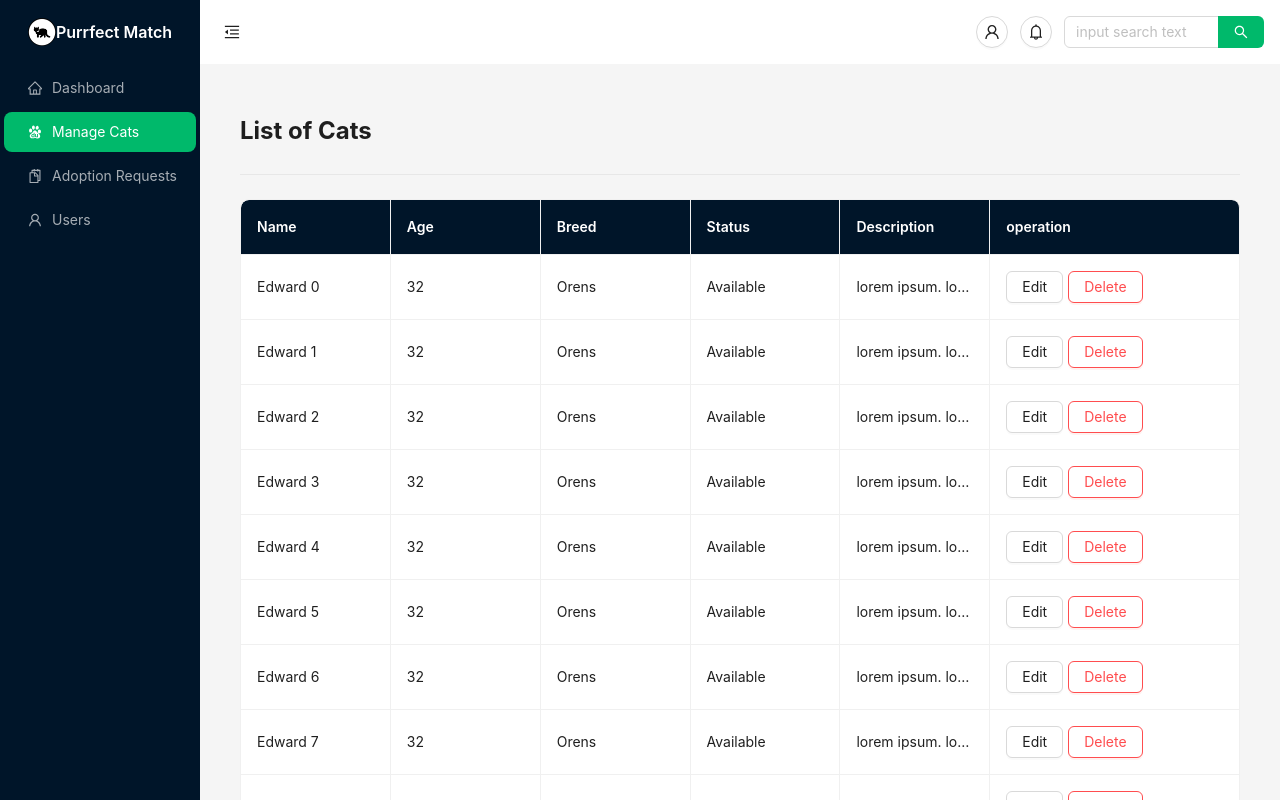
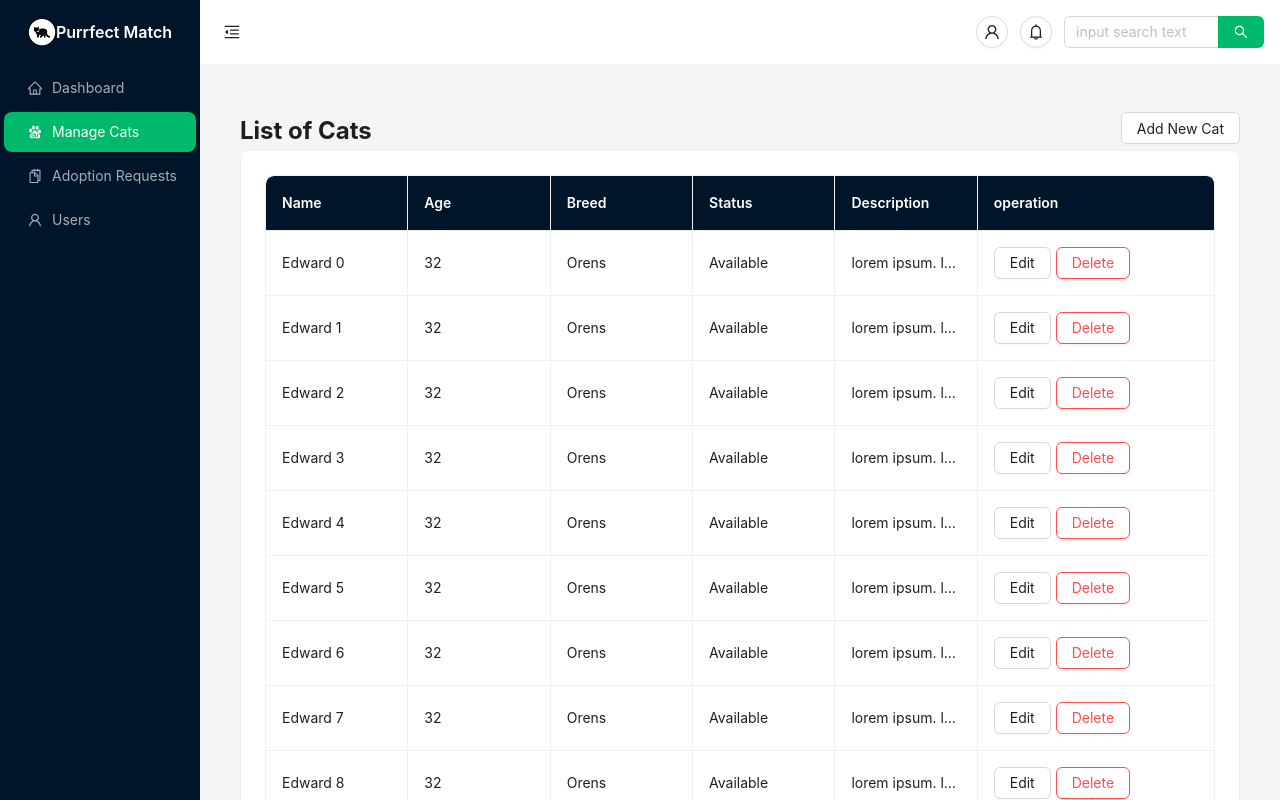
Before and after one commit to ervenderr/Purrfect-Match-Cat-Adaption-Web-App-AWS-Amplify, a React (Vite) app: page /manage-cats in a window 1280 px wide. Shown: the top 800 px of the page. Built offline with nearby package versions, Linux system fonts and the light colour scheme.

Commit message:
added create new cat button for manage cat page

```diff
--- a/src/pages/admin/manage-cats/Lists.jsx
+++ b/src/pages/admin/manage-cats/Lists.jsx
@@ -141,10 +141,10 @@ const Lists = () => {
                 marginRight: 8,
               }}
             >
-              Save
+              <Button>Save</Button>
             </Typography.Link>
             <Popconfirm title="Sure to cancel?" onConfirm={cancel}>
-              <a>Cancel</a>
+              <Button>Cancel</Button>
             </Popconfirm>
           </span>
         ) : (
--- a/src/pages/admin/manage-cats/ManageCats.jsx
+++ b/src/pages/admin/manage-cats/ManageCats.jsx
@@ -1,5 +1,5 @@
 import React from 'react'
-import { Layout, Typography, Divider } from 'antd'
+import { Layout, Typography, Button, Card } from 'antd'
 import Lists from './Lists';
 
 const { Content } = Layout;
@@ -14,6 +14,10 @@ const ManageCats = () => {
         minHeight: 280,
       }}
     >
+      <Content style={{
+        display: 'flex',
+        justifyContent: 'space-between'
+      }}>
       <Typography.Text
         style={{
           fontSize: "1.5rem",
@@ -24,8 +28,14 @@ const ManageCats = () => {
         List of Cats
       </Typography.Text>
 
-      <Divider orientation="left"></Divider>
+      <Typography>
+        <Button>Add New Cat</Button>
+    </Typography>
+      </Content>
+
+    <Card>
       <Lists />
+      </Card>
     </Content>
   );
 };
```
Also changed, not shown: src/pages/admin/manage-cats/CreateModal.jsx (added, +9 -0 lines).
